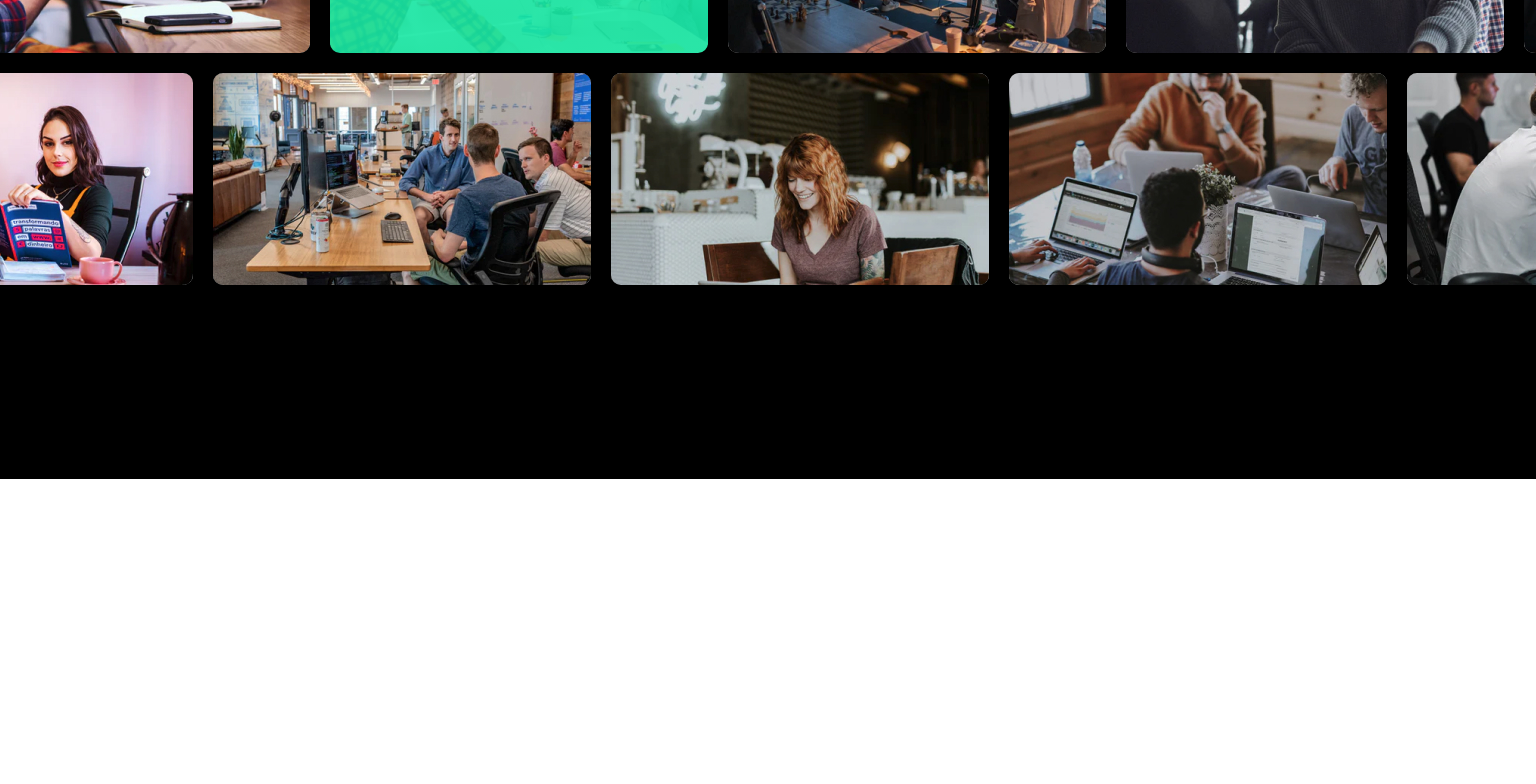
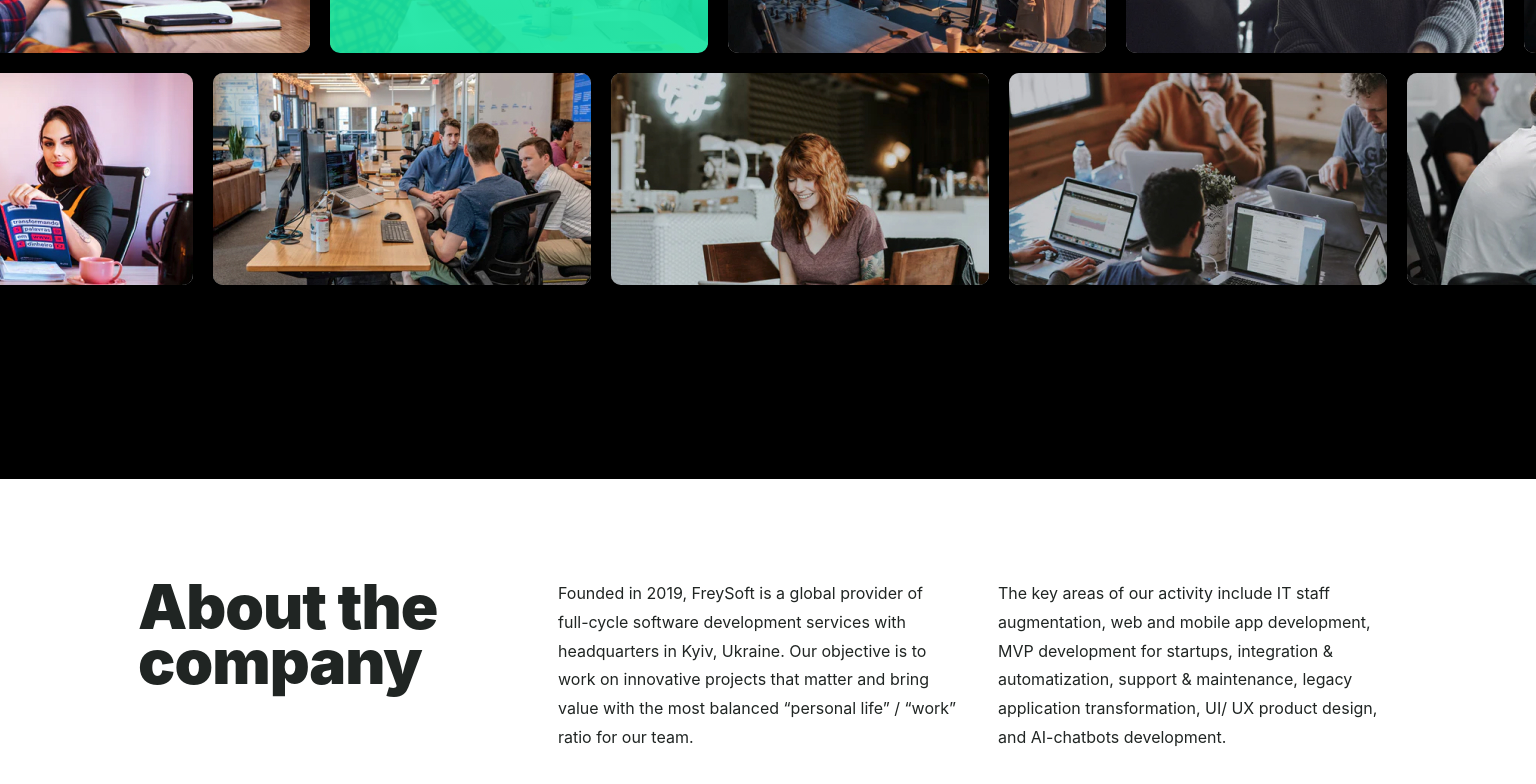
Before and after one commit to OlehFilyak/freySoft, a React (Create React App) app: page / in a window 1536 px wide. Shown: the part 718-1502 px from the top of the page. Before the commit the page ends 1197 px from the top, so only its background shows below. Built offline with nearby package versions, Linux system fonts and the light colour scheme.

Commit message:
add section about

```diff
--- a/src/App.css
+++ b/src/App.css
@@ -18,7 +18,19 @@
   BlinkMacSystemFont,
   sans-serif;
 
+  --fourth-font: 'Helvetica Now Display Black',
+  -apple-system,
+  BlinkMacSystemFont,
+  sans-serif;
+
+  --fifth-font: 'Helvetica Now Display Medium',
+    -apple-system,
+    BlinkMacSystemFont,
+    sans-serif;
+
   --main-font-color: #fff;
+  --second-font-color: #202523;
+  --third-font-color: #545460;
 
   --desktopHD: 'screen and (min-width:1920px)';
   --desktop: 'screen and (min-width: 1440px)';
--- a/src/App.js
+++ b/src/App.js
@@ -4,6 +4,7 @@ import Header from './components/Header';
 import Hero from './components/Hero';
 import HeroImgContainer from './components/HeroImgContainer';
 import SectionWrapper from './components/SectionWrapper';
+import About from './components/About';
 
 import './App.css';
 
@@ -21,8 +22,17 @@ function App() {
           </Container>
         </SectionWrapper>
       </WrapperBackgroundColorSection>
+
       <WrapperBackgroundColorSection color="#000000">
         <HeroImgContainer />
+      </WrapperBackgroundColorSection>
+
+      <WrapperBackgroundColorSection color="#fff">
+        <Container>
+          <SectionWrapper>
+            <About />
+          </SectionWrapper>
+        </Container>
       </WrapperBackgroundColorSection>
     </div>
   );
--- /dev/null
+++ b/src/components/About/About.jsx
@@ -0,0 +1,31 @@
+import css from './About.module.css';
+
+function About() {
+  return (
+    <div className={css.AboutContainer}>
+      <h2 className={css.AboutCaption}>About the company</h2>
+      <ul className={css.AboutDescriptionList}>
+        <li className={`${css.AboutDescriptionItem} list`}>
+          <p className={css.AboutDescription}>
+            Founded in 2019, FreySoft is a global provider of full-cycle
+            software development services with headquarters in Kyiv, Ukraine.
+            Our objective is to work on innovative projects that matter and
+            bring value with the most balanced “personal life” / “work” ratio
+            for our team.
+          </p>
+        </li>
+
+        <li className={`${css.AboutDescriptionItem} list`}>
+          <p className={css.AboutDescription}>
+            The key areas of our activity include IT staff augmentation, web and
+            mobile app development, MVP development for startups, integration &
+            automatization, support & maintenance, legacy application
+            transformation, UI/ UX product design, and AI-chatbots development.
+          </p>
+        </li>
+      </ul>
+    </div>
+  );
+}
+
+export default About;
--- /dev/null
+++ b/src/components/About/About.module.css
@@ -0,0 +1,82 @@
+@media screen and (min-width: 320px) {
+  .AboutContainer {
+    padding-top: 48px;
+    padding-bottom: 48px;
+  }
+}
+
+@media screen and (min-width: 768px) {
+  .AboutContainer {
+    padding-top: 80px;
+    padding-bottom: 80px;
+  }
+}
+
+@media screen and (min-width: 1440px) {
+  .AboutContainer {
+    padding-top: 100px;
+    padding-bottom: 118px;
+
+    display: flex;
+  }
+}
+
+@media screen and (min-width: 768px) {
+  .AboutDescriptionList {
+    display: flex;
+  }
+}
+
+@media screen and (min-width: 320px) {
+  .AboutCaption {
+    margin-bottom: 31px;
+  }
+}
+
+@media screen and (min-width: 768px) {
+  .AboutCaption {
+    margin-bottom: 48px;
+  }
+}
+
+@media screen and (min-width: 1440px) {
+  .AboutCaption {
+    width: 365px;
+    margin-right: 100px;
+
+    font-family: var(--fourth-font);
+    font-weight: 900;
+    font-size: 62px;
+    line-height: 0.89;
+    letter-spacing: -1px;
+    color: var(--second-font-color);
+  }
+}
+
+  .AboutDescription {
+    width: 400px;
+
+    font-family: var(--fifth-font);
+    font-weight: 400;
+    font-size: 16px;
+    line-height: 1.8;
+    color: var(--second-font-color);
+  }
+
+@media screen and (min-width: 320px) {
+  .AboutDescriptionItem:not(:last-child) {
+    margin-bottom: 32px;
+  }
+}
+
+@media screen and (min-width: 768px) {
+  .AboutDescriptionItem:not(:last-child) {
+    margin-right: 32px;
+  }
+}
+
+@media screen and (min-width: 1440px) {
+  .AboutDescriptionItem:not(:last-child) {
+    margin-right: 40px;
+  }
+}
--- /dev/null
+++ b/src/components/About/index.js
@@ -0,0 +1 @@
+export { default } from './About';
```
